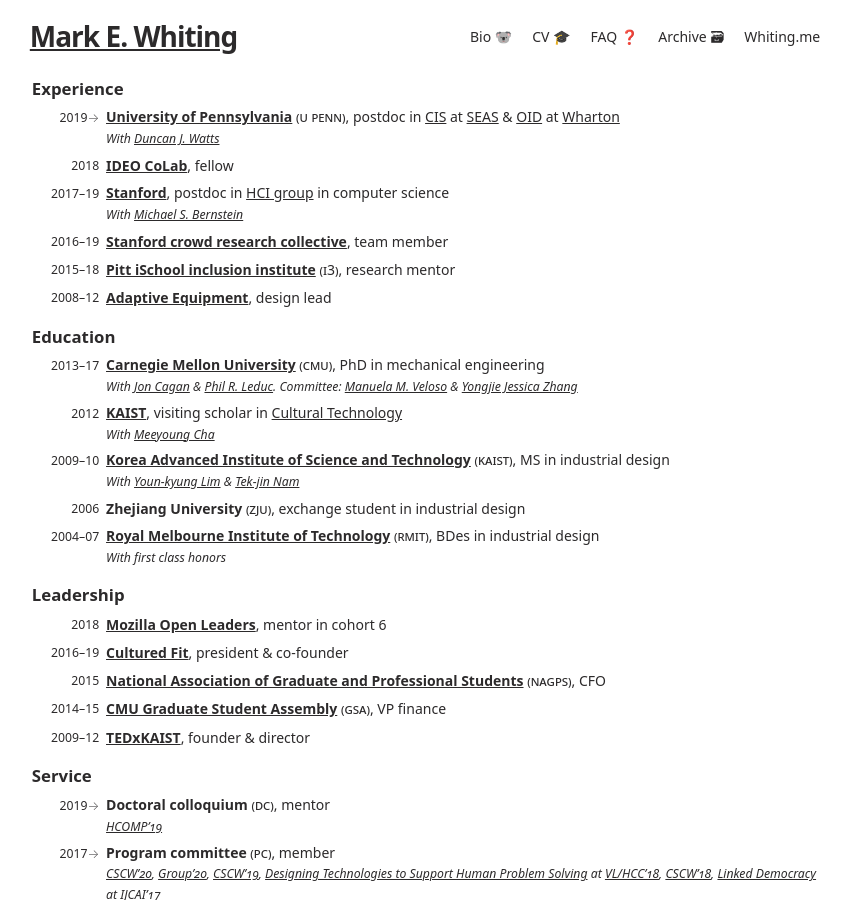
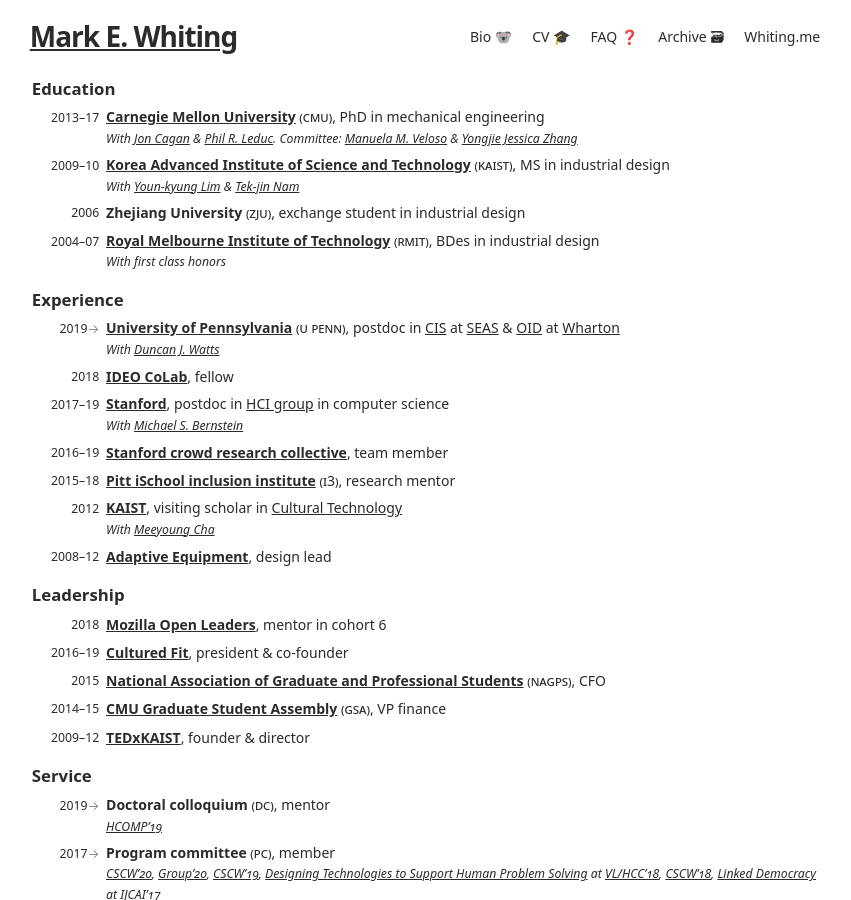
Before and after one commit to markwhiting/Whiting.me, a Jekyll site: the page built from cv.html, in a window 1280 px wide and 900 px high. Shown: the whole window, without its empty margins (215-1066 px from the left). Built offline with Jekyll 4.4.1, drawn with Linux system fonts in a browser that asks for light colours.

Commit message:
Updated ordering in CV

```diff
--- a/_data/CV.csv
+++ b/_data/CV.csv
@@ -10,7 +10,7 @@
 IDEO CoLab,Experience,TRUE,,https://www.ideocolab.com,fellow,,2018-01-01,2018-02-01,
 Stanford crowd research collective,Experience,TRUE,,http://crowdresearch.stanford.edu/w/index.php?title=Main_Page,team member,,2016-02-01,2019-05-01,
 Pitt iSchool inclusion institute,Experience,TRUE,I3,http://www.i3-inclusion.org,research mentor,,2015-05-01,2018-05-01,
-KAIST,Education,TRUE,,http://kaist.ac.kr,visiting scholar,[Cultural Technology](http://ct.kaist.ac.kr),2012-09-01,2012-12-01,With [Meeyoung Cha](http://ds.kaist.ac.kr/professor.html)
+KAIST,Experience,TRUE,,http://kaist.ac.kr,visiting scholar,[Cultural Technology](http://ct.kaist.ac.kr),2012-09-01,2012-12-01,With [Meeyoung Cha](http://ds.kaist.ac.kr/professor.html)
 Adaptive Equipment,Experience,FALSE,,http://www.adaptivequipment.com,various positions,,2004-11-01,2006-02-01,
 Adaptive Equipment,Experience,TRUE,,http://www.adaptivequipment.com,design lead,,2008-01-01,2012-08-15,
 Stanford Office of Postdoctoral Affairs,Teaching,TRUE,,https://postdocs.stanford.edu/events/series/postdoc-teaching-certificate,postdoc teaching certificate,,2018-01-01,,
--- a/cv.html
+++ b/cv.html
@@ -11,7 +11,7 @@
 <!-- Single table for entire CV -->
 <table class="clean">
   <!-- Main CV -->
-  {%- assign experienceTypes = "Experience, Education, Teaching,
+  {%- assign experienceTypes = "Education, Experience, Teaching,
   Awards, Leadership, Service, Invited talks" | split: ", "-%} {%- for
   experienceType in experienceTypes -%} {%- assign experienceSet = site.data.CV
   | where:"include","TRUE" | where:"type", experienceType | sort: "dateStart"|
```
